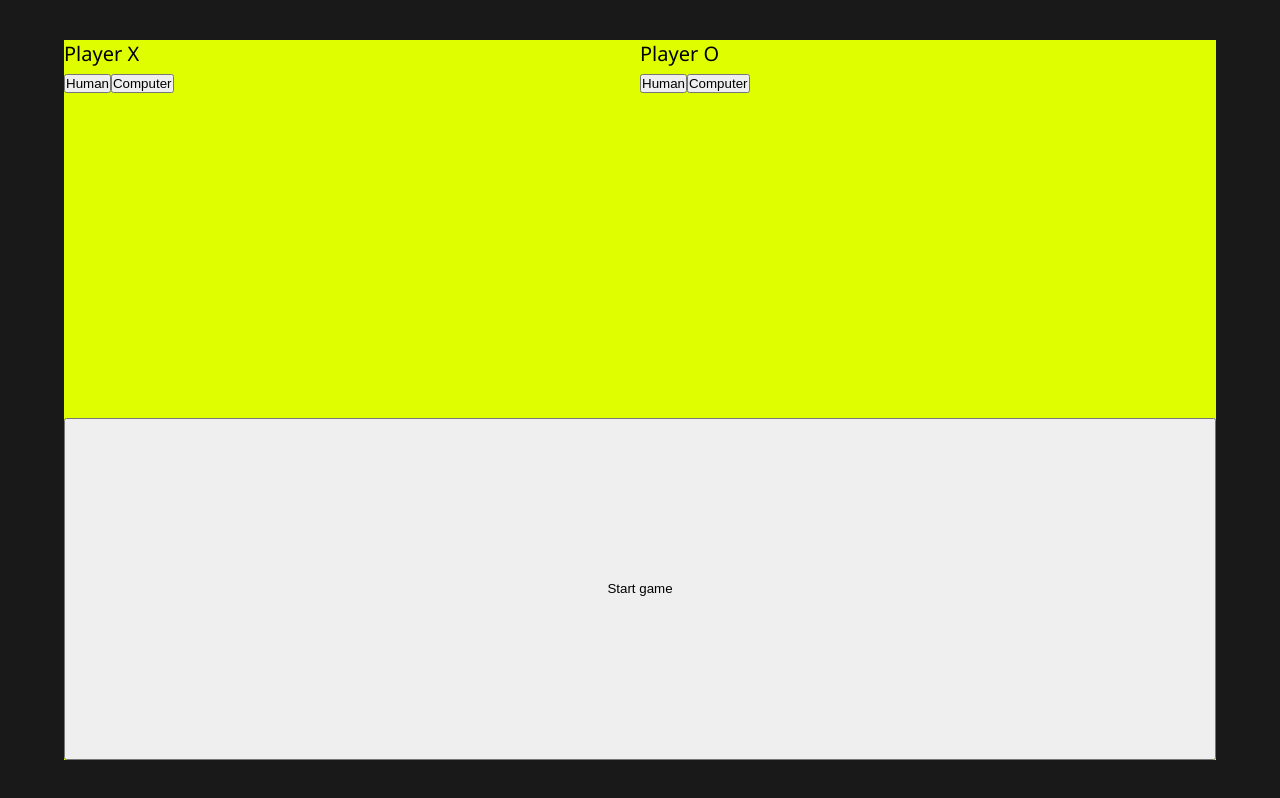
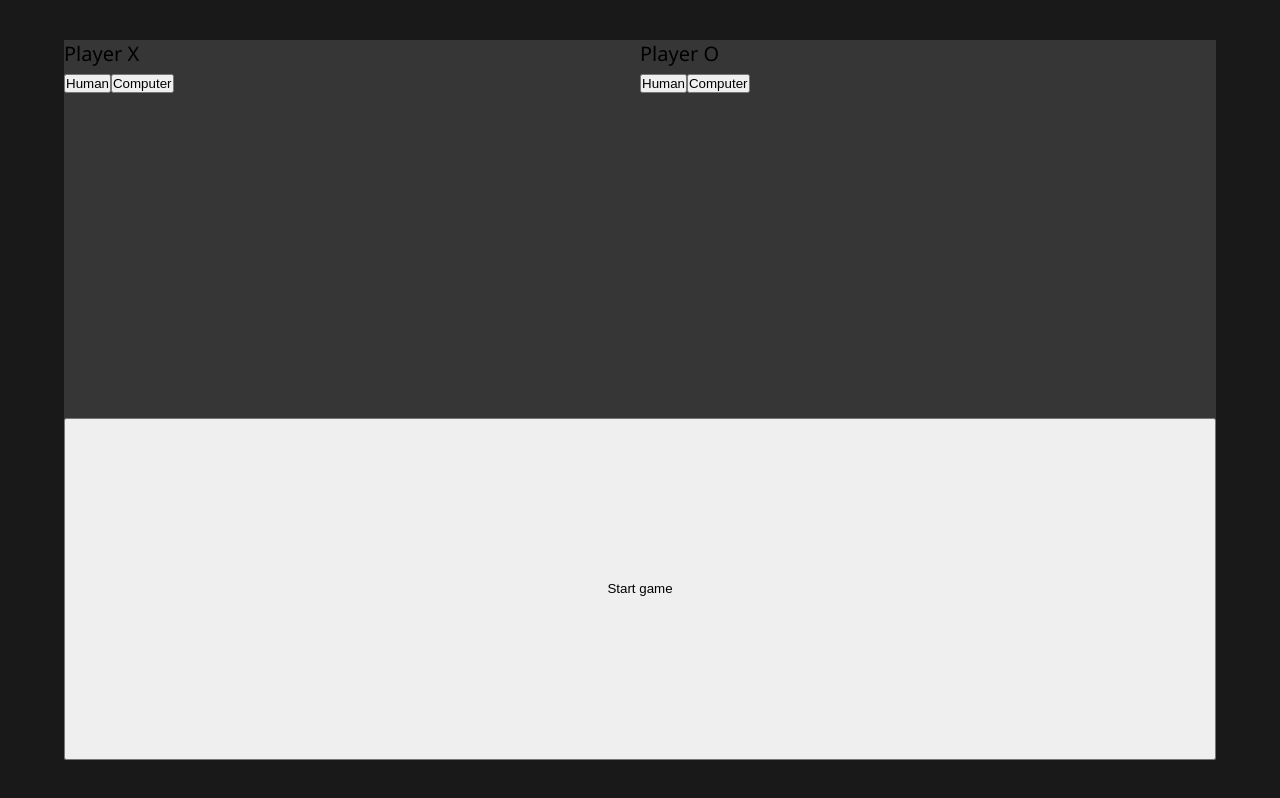
Before and after one commit to sevleo/TOP-TicTacToe, a plain HTML site: page index.html in a window 1280 px wide. Drawn offline with Linux system fonts and the light colour scheme.

Commit message:
Create players with factory functions

```diff
--- a/scripts.js
+++ b/scripts.js
@@ -1,19 +1,21 @@
 /*
-** The gameSettings module is responsible for drawing and hiding the settings of the game from the screen
+** The gameSettings module is responsible for drawing and hiding the settings of the game from the screen,
+** as well as managing the player objects
 */
 const gameSettings = (function () {
 
-    // Create these guys with factory
-    let player1 = {
-        'name': 'PlayerX',
-        'selected': [],
-        'tile_class': 'PlayerOne',
-    }
-    let player2 = {
-        'name': 'PlayerO',
-        'selected': [],
-        'tile_class': 'PlayerTwo',
-    }
+    // Create two players
+    let player1 = createPlayer('PlayerX', 'PlayerOne');
+    let player2 = createPlayer('PlayerO', 'PlayerTwo');
+
+    // Factory function to create player objects
+    function createPlayer(name, tile_class) {
+        return {
+            name: name,
+            tile_class: tile_class,
+            selected: [],
+        }
+    };
 
     // Draw "settings-container" div and its children
     // Run at the page load
@@ -109,9 +111,6 @@ const gameSettings = (function () {
         start_game_button.addEventListener('click', function () {
             hide_game_settings();
         });
-
-        // Hide gameboard tiles when show_game_settings is called
-        // gameBoard.hide_tiles();
     }
 
     // Hides game settings, invoked by clicking at "start-button"
@@ -256,6 +255,16 @@ const gameBoard = (function () {
                         gameSettings.player2.selected = [];
                         selected_tiles = [];
                     }
+
+                    // If 9 tiles have been selected and winning conditions are not met, go back to Settings and reset game data
+                    else if (selected_tiles.length === 9) {
+                        gameBoard.hide_tiles();
+                        gameSettings.show_game_settings();
+                        gameSettings.player1.selected = [];
+                        gameSettings.player2.selected = [];
+                        selected_tiles = [];
+                    }
+
                     // Otherwise, switch player and continue game
                     else {
                         switch_player_turn();
--- a/styles.css
+++ b/styles.css
@@ -32,7 +32,7 @@ body {
 .settings-container {
     width: 90%;
     height: 90%;
-    background-color: rgb(223 255 0);
+    background-color: rgb(54, 54, 54);
     display: grid;
 }
 
```
Also changed, not shown: 1 other file.
